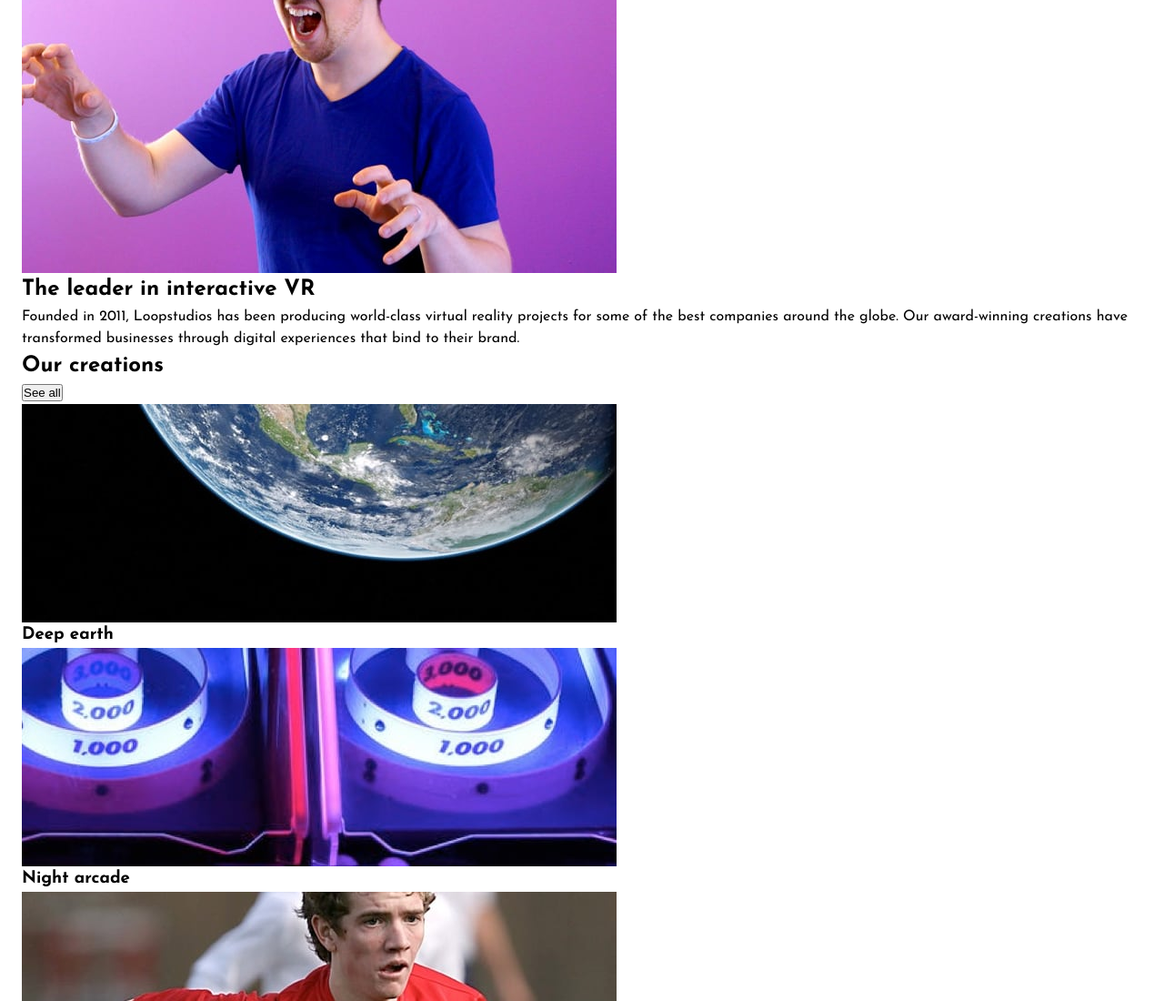
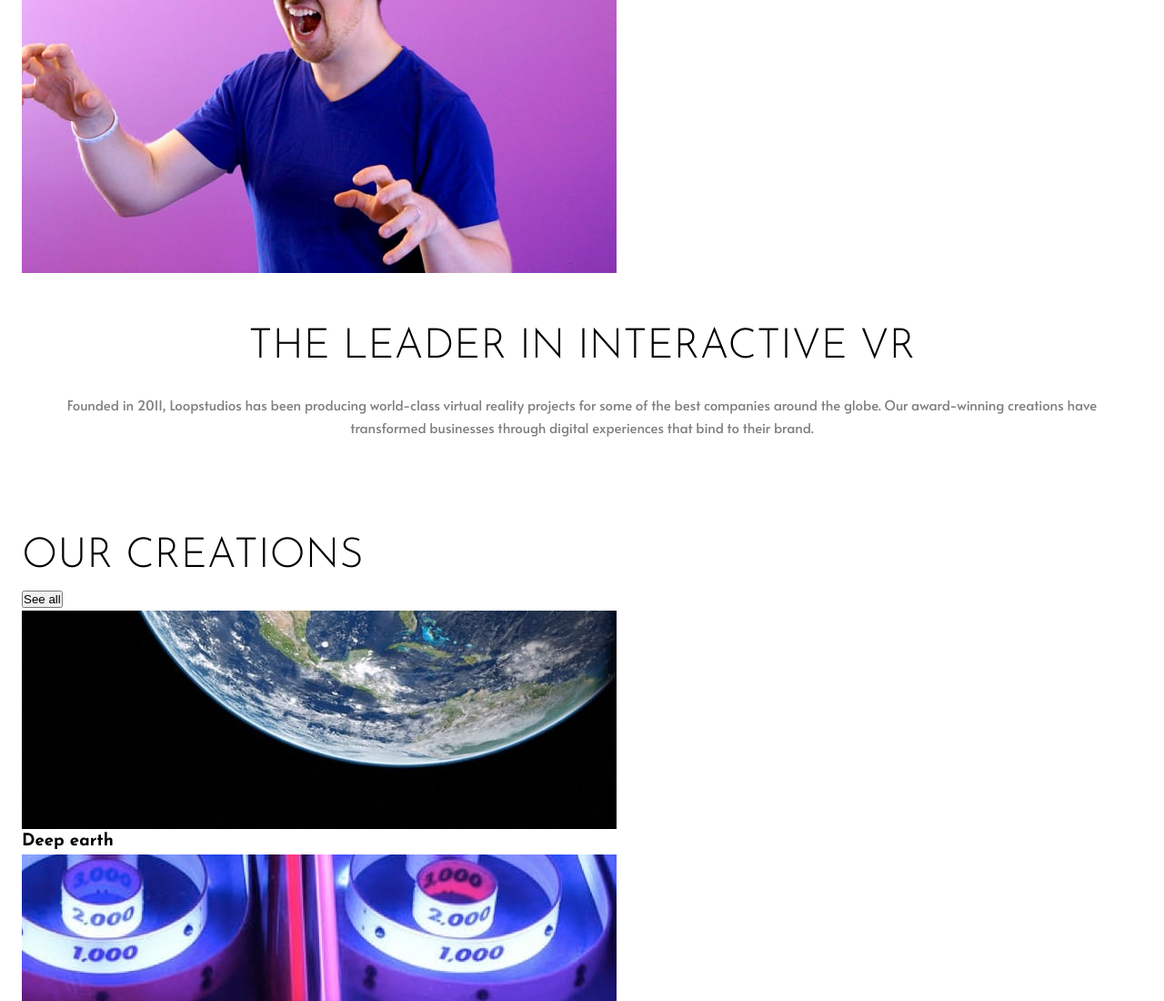
Before and after one commit to Joshk7/loopstudios, a plain HTML site: page index.html in a window 1280 px wide. Shown: the part 894-1994 px from the top of the page at 91% size. Drawn offline with Linux system fonts and the light colour scheme.

Commit message:
styles for the info section in main

```diff
--- a/index.html
+++ b/index.html
@@ -16,7 +16,7 @@
         <link rel="preconnect" href="https://fonts.googleapis.com" />
         <link rel="preconnect" href="https://fonts.gstatic.com" crossorigin />
         <link
-            href="https://fonts.googleapis.com/css2?family=Josefin+Sans:ital,wght@0,100..700;1,100..700&family=Outfit:wght@100..900&display=swap"
+            href="https://fonts.googleapis.com/css2?family=Alata&family=Josefin+Sans:ital,wght@0,100..700;1,100..700&display=swap"
             rel="stylesheet"
         />
         <link rel="stylesheet" href="/css/style.css" />
@@ -61,14 +61,14 @@
             </div>
             <h1 class="header__title">Immersive experiences that deliver</h1>
         </header>
-        <main class="main">
-            <section>
+        <main class="main flex flex-col">
+            <section class="info">
                 <picture>
                     <img src="/images/mobile/image-interactive.jpg" alt="" />
                 </picture>
-                <div>
-                    <h2>The leader in interactive VR</h2>
-                    <p>
+                <div class="info__content flex flex-col gap-y-4">
+                    <h2 class="info__header">The leader in interactive VR</h2>
+                    <p class="info__description">
                         Founded in 2011, Loopstudios has been producing
                         world-class virtual reality projects for some of the
                         best companies around the globe. Our award-winning
@@ -77,7 +77,7 @@
                     </p>
                 </div>
             </section>
-            <section>
+            <section class="creations">
                 <h2>Our creations</h2>
                 <button>See all</button>
                 <article>
--- a/scss/base/_reset.scss
+++ b/scss/base/_reset.scss
@@ -22,4 +22,5 @@ svg {
 
 :root {
     --font-family-primary: "Josefin Sans";
+    --font-family-secondary: ""
 }
--- a/scss/base/_typography.scss
+++ b/scss/base/_typography.scss
@@ -1,3 +1,25 @@
+@use '../abstracts/' as a;
+
 body {
     font-family: var(--font-family-primary);
 }
+
+h1 {
+    color: white;
+    text-transform: uppercase;
+    font-weight: 300;
+    font-size: clamp(2.25rem, 1.607rem + 3.214vw, 4.5rem);
+}
+
+h2 {
+    text-transform: uppercase;
+    font-weight: 300;
+    font-size: clamp(2rem, 1.648rem + 1.502vw, 3rem);
+}
+
+p {
+    font-family: "Alata";
+    font-size: a.rem(15);
+    line-height: a.rem(25);
+    opacity: 0.5;
+}
--- a/scss/layout/_header.scss
+++ b/scss/layout/_header.scss
@@ -16,10 +16,6 @@
         margin-block: auto;
         border: a.rem(2) solid white;
         padding: a.rem(24);
-        color: white;
-        text-transform: uppercase;
-        font-weight: 300;
-        font-size: clamp(2.25rem, 1.607rem + 3.214vw, 4.5rem)
     }
 }
 
--- a/scss/layout/_main.scss
+++ b/scss/layout/_main.scss
@@ -2,4 +2,20 @@
 
 .main {
     padding: a.rem(96) a.rem(24);
+    row-gap: a.rem(96);
 }
+
+
+.info {
+    &__content {
+        padding: a.rem(48) a.rem(24) 0 a.rem(24);
+    }
+
+    &__header {
+        text-align: center;
+    }
+
+    &__description {
+        text-align: center;
+    }
+}
--- a/scss/utilities/_utilities.scss
+++ b/scss/utilities/_utilities.scss
@@ -1,3 +1,4 @@
+@use "../abstracts/" as a;
 
 .hidden {
     display: none;
@@ -11,7 +12,6 @@
     flex-direction: column;
 }
 
-
 .justify-between {
     justify-content: space-between;
 }
@@ -19,3 +19,7 @@
 .items-center {
     align-items: center;
 }
+
+.gap-y-4 {
+    row-gap: a.rem(16);
+}
```
Also changed, not shown: css/style.css, 1 other file.
